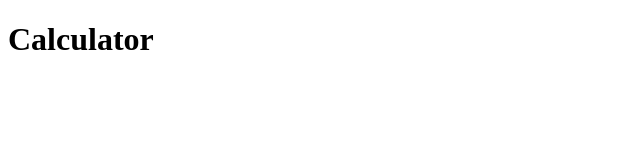
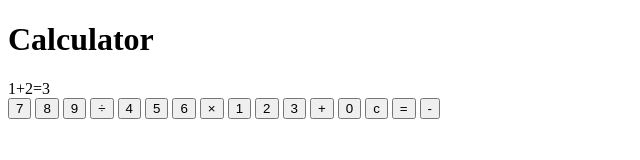
Before and after one commit to khaledelkhouja/Calculator, a plain HTML site: page index.html in a window 1280 px wide. Shown: the whole page, without its empty margins (0-640 px from the left). Drawn offline with Linux system fonts and the light colour scheme.

Commit message:
Add basic calculator buttons

```diff
--- a/index.html
+++ b/index.html
@@ -9,6 +9,27 @@
 </head>
 <body>
     <h1>Calculator</h1>
+    <div class="calculator" id="calculator">
+        <div class="display" id="display">1+2=3</div>
+        <div class="buttons" id="buttons">
+            <button type="button" class="bnt7" id="bnt7">7</button>
+            <button type="button" class="bnt8" id="bnt8">8</button>
+            <button type="button" class="bnt9" id="bnt9">9</button>
+            <button type="button" class="bntDiv" id="bntDiv">÷</button>
+            <button type="button" class="bnt4" id="bnt4">4</button>
+            <button type="button" class="bnt5" id="bnt5">5</button>
+            <button type="button" class="bnt6" id="bnt6">6</button>
+            <button type="button" class="bntMultiply" id="bntMultiply">×</button>
+            <button type="button" class="bnt1" id="bnt1">1</button>
+            <button type="button" class="bnt2" id="bnt2">2</button>
+            <button type="button" class="bnt3" id="bnt3">3</button>
+            <button type="button" class="bntAdd" id="bntAdd">+</button>
+            <button type="button" class="bnt0" id="bnt0">0</button>
+            <button type="button" class="bntClear" id="bntClear">c</button>
+            <button type="button" class="bntEqual" id="bntEqual">=</button>
+            <button type="button" class="bntSub" id="bntSub">-</button>
+        </div>
+    </div>
    <script src="script.js" defer></script>
 </body>
 </html>
```
